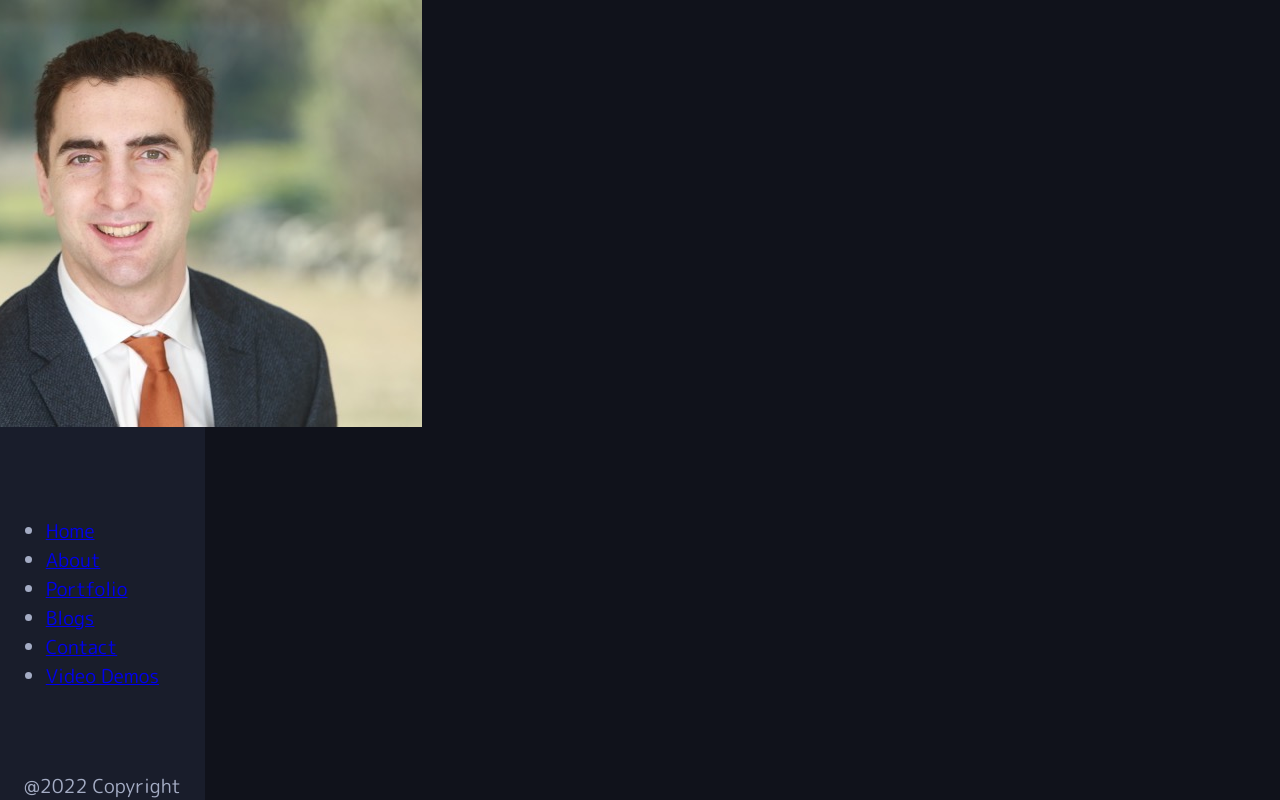
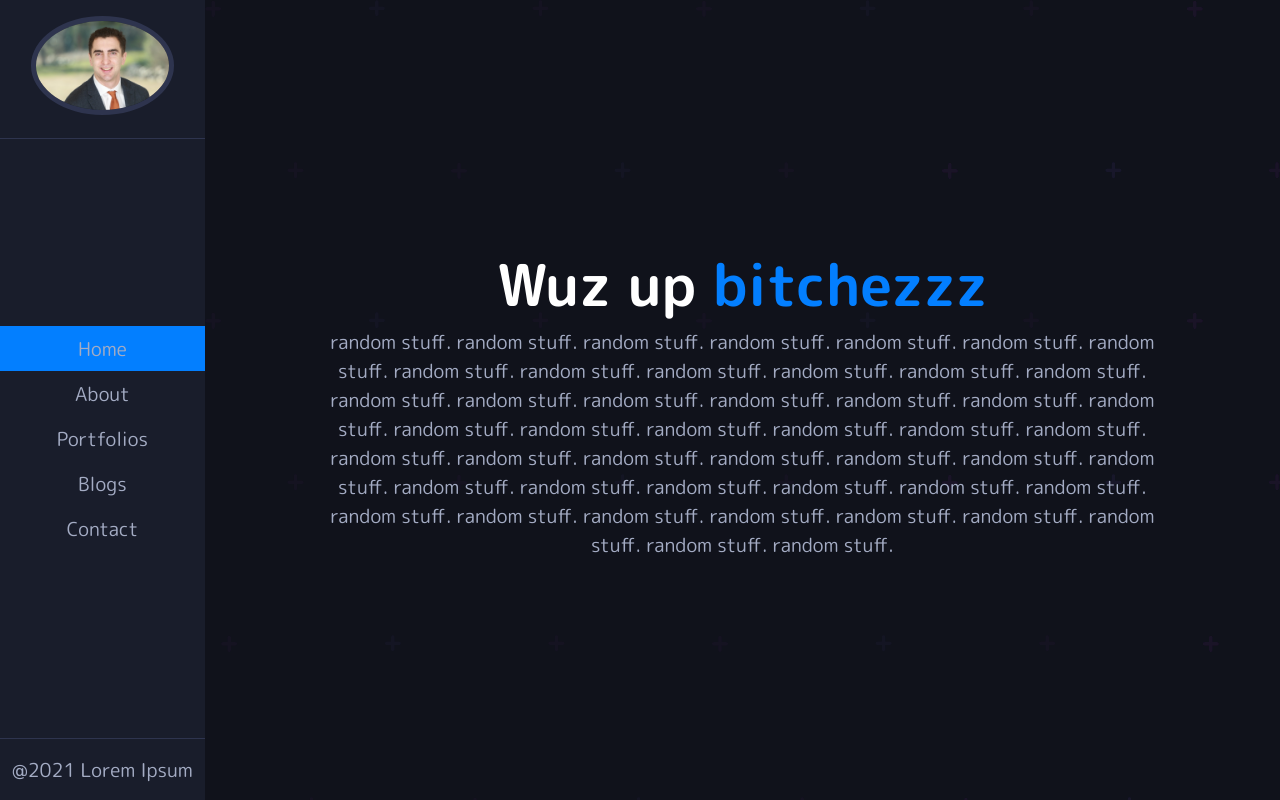
Before and after one commit to ethanfree23/portfolio, a React (Create React App) app in the folder client/: page / in a window 1280 px wide. Built offline with nearby package versions, Linux system fonts and the light colour scheme.

Commit message:
updated css navbar, homepage

```diff
--- a/client/src/App.js
+++ b/client/src/App.js
@@ -1,5 +1,6 @@
 import './App.scss';
 import NavBar from './Components/NavBar.js'
+import HomePage from './Pages/HomePage.js'
 
 function App() {
   return (
@@ -8,7 +9,9 @@ function App() {
         <NavBar />
       </div>
       <div className='main-content'>
-
+        <div className="content">
+          <HomePage />
+        </div>
       </div>
     </div>
   );
--- a/client/src/App.scss
+++ b/client/src/App.scss
@@ -1,5 +1,6 @@
 @import './styles/layout';
 @import './styles/navbar';
+@import './styles/typography';
 
 * {
     padding: 0;
--- a/client/src/Components/NavBar.js
+++ b/client/src/Components/NavBar.js
@@ -1,53 +1,52 @@
 import React from 'react'
 import avatar from '../img/Headshot.JPG';
-import { NavLink } from 'react-router-dom';
+import {NavLink} from 'react-router-dom';
 
-function NavBar() {
+function Navbar() {
     return (
         <div className="NavBar">
             <nav className="nav">
                 <div className="profile">
-          <img src={avatar} alt="" />
+                    <img src={avatar} alt=""/>
                  </div>
+
                 <ul className="nav-items">
                     <li className="nav-item">
-            <NavLink to="/" exact activeClassname="active">
+                        <NavLink to="/" exact activeClassName="active">
                             Home
                         </NavLink>
                     </li>
                     <li className="nav-item">
-            <NavLink to="/about" exact activeClassname="active">
+                        <NavLink to="/about" exact activeClassName="active">
                             About
                         </NavLink>
                     </li>
                     <li className="nav-item">
-            <NavLink to="/portfolio" exact activeClassname="active">
-              Portfolio
+                        <NavLink to="/portfolios" exact activeClassName="active">
+                            Portfolios
                         </NavLink>
                     </li>
                     <li className="nav-item">
-            <NavLink to="/blogs" exact activeClassname="active">
+                        <NavLink to="/blogs" exact activeClassName="active">
                             Blogs
                         </NavLink>
                     </li>
                     <li className="nav-item">
-            <NavLink to="/contact" exact activeClassname="active">
+                        <NavLink to="/contact" exact activeClassName="active">
                             Contact
                         </NavLink>
                     </li>
-          <li className="nav-item">
-            <NavLink to="/video-demos" exact activeClassname="active">
-              Video Demos
-            </NavLink>
-          </li>
                 </ul>
+
                 <footer className="footer">
-          <p> @2022 Copyright
+                    <p>
+                        @2021 Lorem Ipsum
                     </p>
             </footer>
             </nav>
+
         </div>
     )
 }
 
-export default NavBar
+export default Navbar;
--- /dev/null
+++ b/client/src/Pages/HomePage.js
@@ -0,0 +1,25 @@
+import React from 'react'
+
+function HomePage() {
+    return (
+        <div className="HomePage">
+            <header className="hero">
+                <h1 className="hero-text">
+                    Wuz up
+                    <span> bitchezzz</span>
+                </h1>
+                <p className="h-sub-text">
+                    random stuff. random stuff. random stuff. random stuff. random stuff. random stuff. random stuff. random stuff. random stuff. random stuff. random stuff. random stuff. random stuff. random stuff. random stuff. random stuff.
+                    random stuff. random stuff. random stuff. random stuff. random stuff. random stuff. random stuff. random stuff. random stuff. random stuff. random stuff. random stuff. random stuff. random stuff. random stuff. random stuff.
+                    random stuff. random stuff. random stuff. random stuff. random stuff. random stuff. random stuff. random stuff. random stuff. random stuff. random stuff. random stuff. random stuff. random stuff. random stuff. random stuff.
+                </p>
+                <div className="icons">
+
+                </div>
+            </header>
+
+        </div>
+    )
+}
+
+export default HomePage
--- a/client/src/styles/_layout.scss
+++ b/client/src/styles/_layout.scss
@@ -11,5 +11,9 @@
         margin-left: 16%;
         background-color: #10121B;
         min-height: 100vh;
+        background-image: url(../img/dots.svg);
+        display: grid;
+        position: relative;
+
     }
 }
--- a/client/src/styles/_navbar.scss
+++ b/client/src/styles/_navbar.scss
@@ -1,11 +1,70 @@
-.NavBar {
+.NavBar{
     height: 100vh;
-
-    .nav {
+    .nav{
         height: 100%;
         display: flex;
         flex-direction: column;
         justify-content: space-between;
         align-items: center;
+
+        .profile{
+            width: 100%;
+            text-align: center;
+            margin-top: 1rem;
+            border-bottom: 1px solid #2e344e;
+            img{
+                width: 70%;
+                border-radius: 100%;
+                border: 5px solid #2e344e;
+                margin-bottom: 1rem;
+            }
+        }
+
+        .nav-items{
+            width: 100%;
+            .nav-item{
+                list-style: none;
+                text-align: center;
+                a{
+                    text-decoration: none;
+                    font-size: inherit;
+                    color: inherit;
+                    display: block;
+                    padding: .5rem 0;
+                    position: relative;
+                    &::before{
+                        content: "";
+                        position: absolute;
+                        top: 0;
+                        left: 0;
+                        width: .4rem;
+                        height: 100%;
+                        background-color: #0381ff33;
+                        transform-origin: bottom;
+                        transform: scale(0);
+                        overflow-x: hidden;
+                        transition: transform .6s, .2s width .5s cubic-bezier(1,-0.16,.6,1.35);
+                    }
+
+                    &:hover::before{
+                        width: 100%;
+                        transform: scale(1);
+                    }
+                }
+            }
+        }
+
+        .footer{
+            width: 100%;
+            border-top: 1px solid #2e344e;
+            p{
+                text-align: center;
+                padding: 1rem 0;
+            }
+        }
     }
 }
+
+.active{
+    background-color: #037FFF;
+}
--- /dev/null
+++ b/client/src/styles/typography.scss
@@ -0,0 +1,20 @@
+.HomePage {
+    position: absolute;
+    top: 50%;
+    left: 50%;
+    transform: translate(-50%, -50%);
+    width: 80%;
+}
+
+.hero-text {
+    color: white;
+    text-align: center;
+    font-size: 3.6rem;
+    span {
+        color:#037FFF;
+    }
+}
+
+.h-sub-text {
+    text-align: center;
+}
```
Also changed, not shown: client/src/img/dots.svg (added), client/src/styles/_homepage.scss (added). Lines whose indentation alone changed are shown as unchanged.
